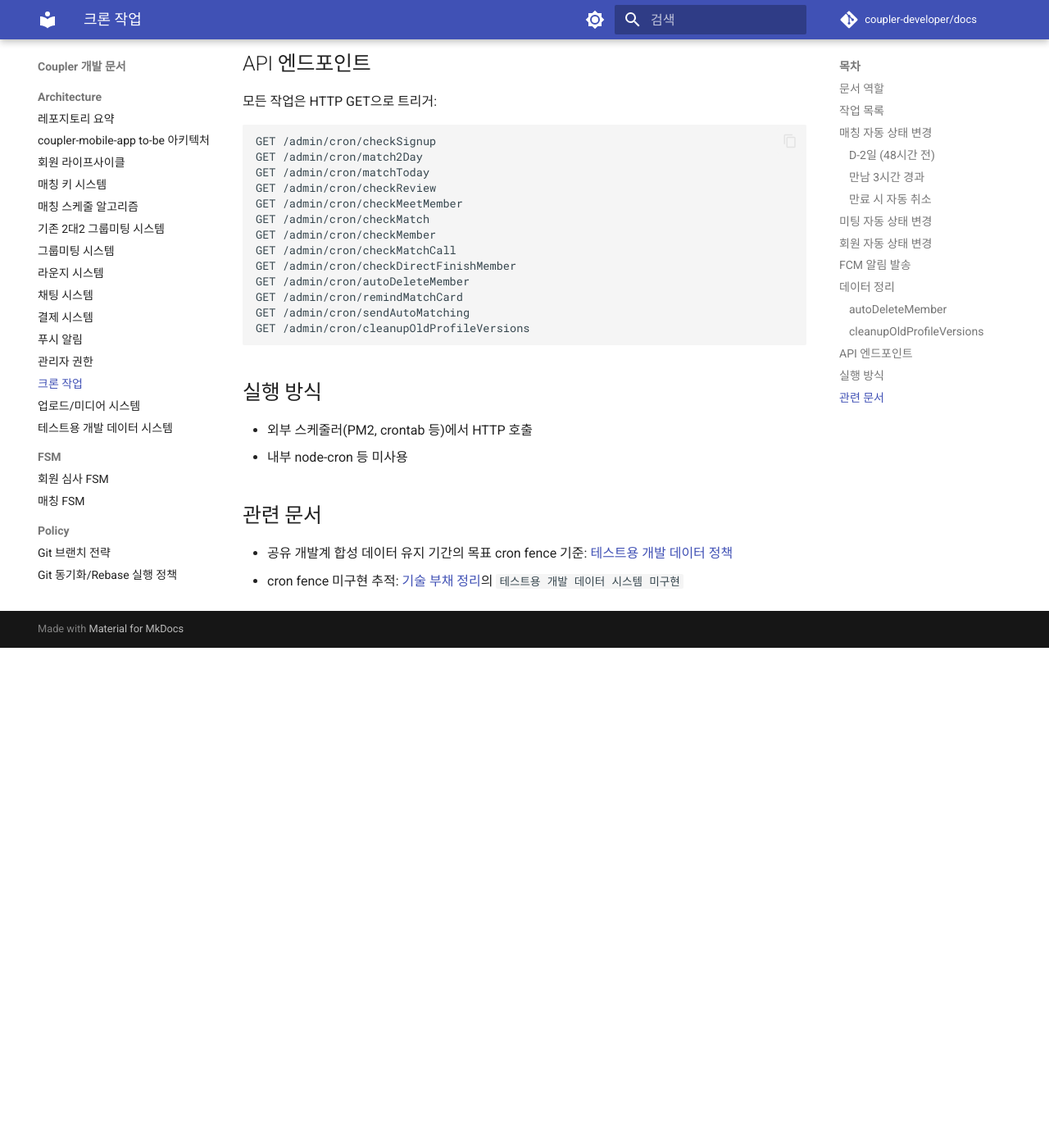
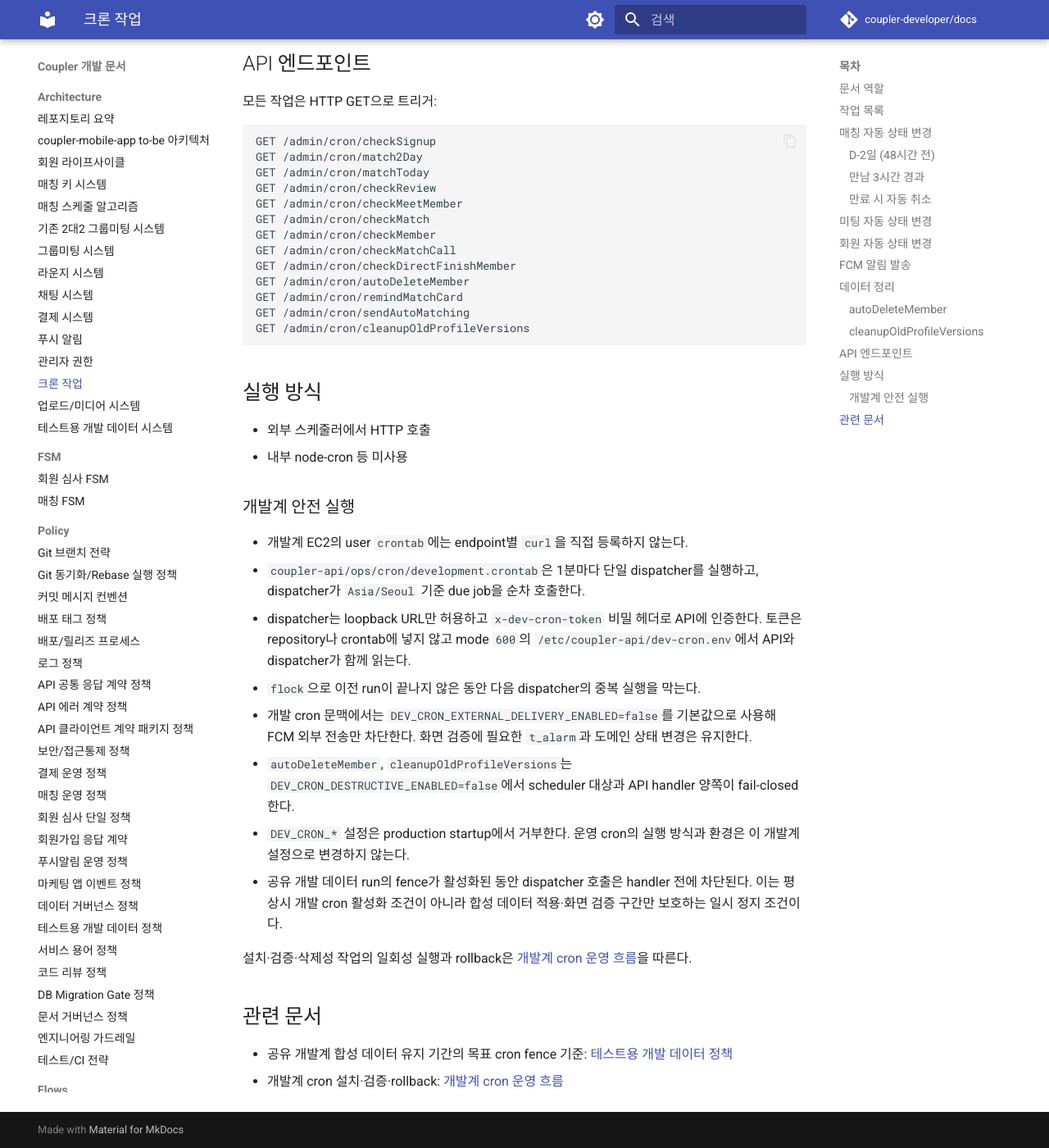
Before and after one commit to coupler-developer/docs, an MkDocs documentation site: the page built from content/architecture/cron-jobs.md, in a window 1280 px wide and 1400 px high, scrolled down 3616 px. Shown: the whole window at 82% size. Built offline with MkDocs 1.6.1 and Material for MkDocs 9.7.7, drawn with Linux system fonts in a browser that asks for light colours; comment, search, counter and statistics services are not loaded; before the commit the page ends 4406 px from its top, so only the background shows below that.

Commit message:
docs: 개발계 cron 안전 운영 절차 추가

````diff
--- a/content/architecture/cron-jobs.md
+++ b/content/architecture/cron-jobs.md
@@ -131,10 +131,23 @@ GET /admin/cron/cleanupOldProfileVersions
 
 ## 실행 방식
 
-- 외부 스케줄러(PM2, crontab 등)에서 HTTP 호출
+- 외부 스케줄러에서 HTTP 호출
 - 내부 node-cron 등 미사용
+
+### 개발계 안전 실행
+
+- 개발계 EC2의 user `crontab`에는 endpoint별 `curl`을 직접 등록하지 않는다.
+- `coupler-api/ops/cron/development.crontab`은 1분마다 단일 dispatcher를 실행하고, dispatcher가 `Asia/Seoul` 기준 due job을 순차 호출한다.
+- dispatcher는 loopback URL만 허용하고 `x-dev-cron-token` 비밀 헤더로 API에 인증한다. 토큰은 repository나 crontab에 넣지 않고 mode `600`의 `/etc/coupler-api/dev-cron.env`에서 API와 dispatcher가 함께 읽는다.
+- `flock`으로 이전 run이 끝나지 않은 동안 다음 dispatcher의 중복 실행을 막는다.
+- 개발 cron 문맥에서는 `DEV_CRON_EXTERNAL_DELIVERY_ENABLED=false`를 기본값으로 사용해 FCM 외부 전송만 차단한다. 화면 검증에 필요한 `t_alarm`과 도메인 상태 변경은 유지한다.
+- `autoDeleteMember`, `cleanupOldProfileVersions`는 `DEV_CRON_DESTRUCTIVE_ENABLED=false`에서 scheduler 대상과 API handler 양쪽이 fail-closed한다.
+- `DEV_CRON_*` 설정은 production startup에서 거부한다. 운영 cron의 실행 방식과 환경은 이 개발계 설정으로 변경하지 않는다.
+- 공유 개발 데이터 run의 fence가 활성화된 동안 dispatcher 호출은 handler 전에 차단된다. 이는 평상시 개발 cron 활성화 조건이 아니라 합성 데이터 적용·화면 검증 구간만 보호하는 일시 정지 조건이다.
+
+설치·검증·삭제성 작업의 일회성 실행과 rollback은 [개발계 cron 운영 흐름](../flows/cross-project/development-cron-operation-flow.md)을 따른다.
 
 ## 관련 문서
 
 - 공유 개발계 합성 데이터 유지 기간의 목표 cron fence 기준: [테스트용 개발 데이터 정책](../policy/development-test-data-policy.md)
-- cron fence 미구현 추적: [기술 부채 정리](../technical-debt/technical-debt.md)의 `테스트용 개발 데이터 시스템 미구현`
+- 개발계 cron 설치·검증·rollback: [개발계 cron 운영 흐름](../flows/cross-project/development-cron-operation-flow.md)
--- /dev/null
+++ b/content/flows/cross-project/development-cron-operation-flow.md
@@ -0,0 +1,128 @@
+# 개발계 cron 운영 흐름
+
+## 문서 역할
+
+- 역할: `시나리오`
+- 문서 종류: `flow`
+- 충돌 시 우선 문서: 작업 목록·주기는 [Cron 작업](../../architecture/cron-jobs.md), 상태 전이·알림·삭제 판정은 각 도메인 정책
+- 기준 성격: `as-is`
+
+## 목적
+
+- 공유 개발계에서 운영과 같은 시간 기반 상태 전이를 재현하되 실제 FCM 발송, 무단 호출, 의도하지 않은 개인정보·프로필 삭제를 기본 차단한다.
+- 서버의 수동 endpoint별 crontab 대신 repository가 소유한 단일 dispatcher를 배포해 스케줄 유실과 중복 실행을 방지한다.
+
+## 기본 안전 모드
+
+| 항목 | 기본값 | 효과 |
+| --- | --- | --- |
+| `NODE_ENV` | `development` | 다른 환경에서 development cron 실행 차단 |
+| `DEV_CRON_ENABLED` | `true` | 인증된 개발 dispatcher만 허용 |
+| `DEV_CRON_TOKEN` | 32자 이상 무작위 값 | `x-dev-cron-token` 인증, 로그·repository 저장 금지 |
+| `DEV_CRON_BASE_URL` | `http://127.0.0.1:3002` | 같은 EC2의 API만 호출 |
+| `DEV_CRON_EXTERNAL_DELIVERY_ENABLED` | `false` | cron 문맥의 실제 FCM 전송 차단 |
+| `DEV_CRON_DESTRUCTIVE_ENABLED` | `false` | 회원 자동삭제·오래된 프로필 삭제 차단 |
+
+개발 cron이 변경하는 DB 상태, 키 환불, 예약 매칭, 내부 알람 row는 실제 QA 대상이다. 외부 FCM만 차단된다고 해서 DB write가 dry-run이 되는 것은 아니다.
+
+## 설치 전 확인
+
+1. 개발 API 배포 경로와 PM2 process `coupler-api`가 현재 개발 DB를 사용하는지 확인한다.
+2. 배포 SHA에 development cron access guard, 외부 전송 억제 context, destructive guard, dispatcher가 포함됐는지 확인한다.
+3. `command -v pnpm`, `/usr/bin/flock`, loopback API 응답을 확인한다.
+4. 기존 user/root crontab과 `/etc/crontab`, `/etc/cron.d`를 백업·검색해 `/admin/cron/` 직접 호출과 기존 dispatcher가 없는지 확인한다. installer도 현재 user crontab의 legacy·unmanaged entry를 발견하면 변경 없이 중단한다.
+5. 개발 DB의 비어 있지 않은 FCM token 수와 두 삭제성 작업의 예상 대상 건수를 집계한다. 개별 token·회원정보는 출력하지 않는다.
+
+## 환경 파일 준비
+
+```sh
+PNPM_BIN="$(command -v pnpm)"
+DEV_CRON_TOKEN="$(openssl rand -hex 32)"
+sudo install -d -m 755 /etc/coupler-api
+sudo install -m 600 -o "$USER" -g "$(id -gn)" /dev/null /etc/coupler-api/dev-cron.env
+printf '%s\n' \
+  'NODE_ENV=development' \
+  'DEV_CRON_ENABLED=true' \
+  "DEV_CRON_TOKEN=$DEV_CRON_TOKEN" \
+  'DEV_CRON_BASE_URL=http://127.0.0.1:3002' \
+  'DEV_CRON_EXTERNAL_DELIVERY_ENABLED=false' \
+  'DEV_CRON_DESTRUCTIVE_ENABLED=false' \
+  "PNPM_BIN=$PNPM_BIN" > /etc/coupler-api/dev-cron.env
+chmod 600 /etc/coupler-api/dev-cron.env
+```
+
+- 환경 파일은 cron을 실행하는 OS 사용자 소유, mode `600`이어야 한다.
+- 실제 token을 터미널 로그, PR, 이슈, 문서 증빙에 남기지 않는다.
+
+## API 재시작과 scheduler 설치
+
+```sh
+cd /home/projects/ritzy/ritzy-api
+pnpm install --frozen-lockfile
+set -a
+. /etc/coupler-api/dev-cron.env
+set +a
+pm2 restart coupler-api --update-env
+pm2 save
+
+./scripts/install-development-cron.sh install
+crontab -l
+```
+
+- installer는 기존 crontab을 보존하고 `BEGIN/END COUPLER DEVELOPMENT CRON` marker 구간만 원자적으로 교체한다.
+- `ops/cron/development.crontab`의 단일 1분 dispatcher와 `flock`만 설치한다.
+- endpoint별 cron 표현식은 `lib/development-cron-schedule.ts`가 소유한다.
+
+## 활성화 검증
+
+```sh
+./scripts/run-development-cron.sh run checkMatch
+tail -n 100 .runtime/development-cron.log
+pm2 logs coupler-api --lines 100 --nostream
+```
+
+다음을 모두 확인한다.
+
+- token 없는 외부 요청은 `CRON_DEVELOPMENT_ACCESS_DENIED`로 handler 전에 거부된다.
+- 수동 `checkMatch`는 loopback·token 경로로 `PASS`를 기록한다.
+- 매분 dispatcher run이 KST due job 목록과 `PASS`/`FAIL`을 구조화 JSON으로 남긴다.
+- 로그에 token, FCM token, 회원정보가 없다.
+- cron 대상 내부 알람과 상태 전이는 생성되지만 Firebase 전송 성공 로그는 없다.
+- `DEV_CRON_DESTRUCTIVE_ENABLED=false`에서 두 삭제성 endpoint가 `CRON_DEVELOPMENT_DESTRUCTIVE_DISABLED`로 거부된다.
+- 같은 minute run이 겹치면 두 번째 dispatcher가 `flock`으로 실행되지 않는다.
+
+## 삭제성 작업 일회성 검증
+
+상시 활성화하지 않는다. 대상 건수, 개발 DB snapshot 또는 복구 기준, 작업 시간을 검토한 일회성 작업에서만 수행한다.
+
+1. scheduler를 잠시 제거한다.
+2. 환경 파일의 `DEV_CRON_DESTRUCTIVE_ENABLED=true`를 설정하고 API를 `--update-env`로 재시작한다.
+3. 대상 job 하나만 `run <job-id>`로 실행한다.
+4. 삭제 건수와 잔존 불변식을 확인한다.
+5. 즉시 값을 `false`로 되돌리고 API를 재시작한 뒤 scheduler를 다시 설치한다.
+
+## 중지와 rollback
+
+```sh
+./scripts/install-development-cron.sh remove
+crontab -l
+```
+
+1. 환경 파일의 `DEV_CRON_ENABLED=false`를 설정한다.
+2. `set -a; . /etc/coupler-api/dev-cron.env; set +a` 후 `pm2 restart coupler-api --update-env`를 실행한다.
+3. `.runtime/development-cron.log`에서 마지막 run과 중지 시각을 확인한다.
+4. DB 변경은 자동 rollback하지 않는다. 잘못된 상태 전이·환불·삭제는 대상 도메인 정책의 data repair 절차로 분리한다.
+
+## 공유 개발 데이터와의 관계
+
+- 평상시에는 개발 cron을 실행한다.
+- 합성 데이터 `apply`부터 화면 검증·`reset`까지는 Run Registry fence가 cron handler를 일시 차단할 수 있다.
+- reset과 registry finalization이 끝나면 다음 1분 dispatcher부터 자동 재개한다.
+- fence를 개발 cron 미설치 사유나 장기 중지 수단으로 사용하지 않는다.
+
+## 관련 문서
+
+- [Cron 작업](../../architecture/cron-jobs.md)
+- [테스트용 개발 데이터 운영 흐름](development-test-data-flow.md)
+- [푸시알림 운영 정책](../../policy/push-notification-policy.md)
+- [데이터 거버넌스 정책](../../policy/data-governance-policy.md)
--- a/mkdocs.yml
+++ b/mkdocs.yml
@@ -109,6 +109,7 @@ nav:
       - 운영 배포 명령어 런북: flows/cross-project/production-deploy-command-runbook.md
       - Admin 운영 배포 런북: flows/cross-project/admin-web-production-deploy-flow.md
       - 테스트용 개발 데이터 운영 흐름: flows/cross-project/development-test-data-flow.md
+      - 개발계 cron 운영 흐름: flows/cross-project/development-cron-operation-flow.md
   - Releases:
       - 2.2.7 릴리스 실행 기록: releases/v2.2.7.md
       - 2.2.6 릴리스 실행 기록: releases/v2.2.6.md
````
Also changed, not shown: content/AGENTS.md (+1 -0 lines).
